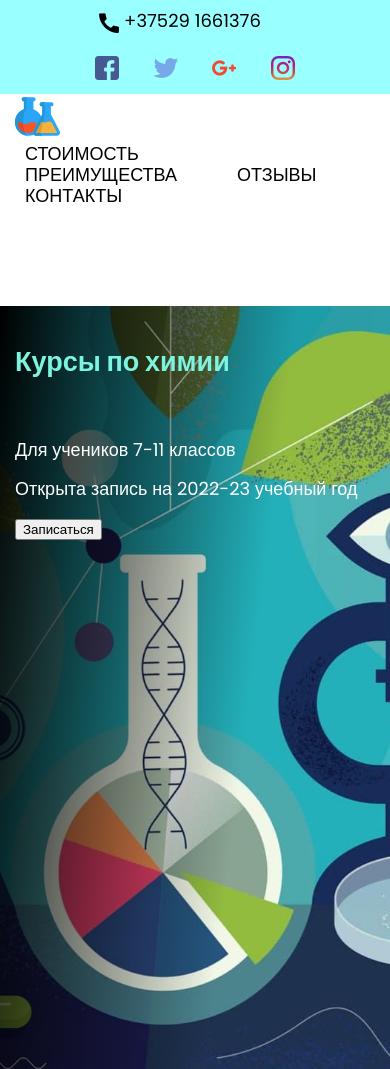
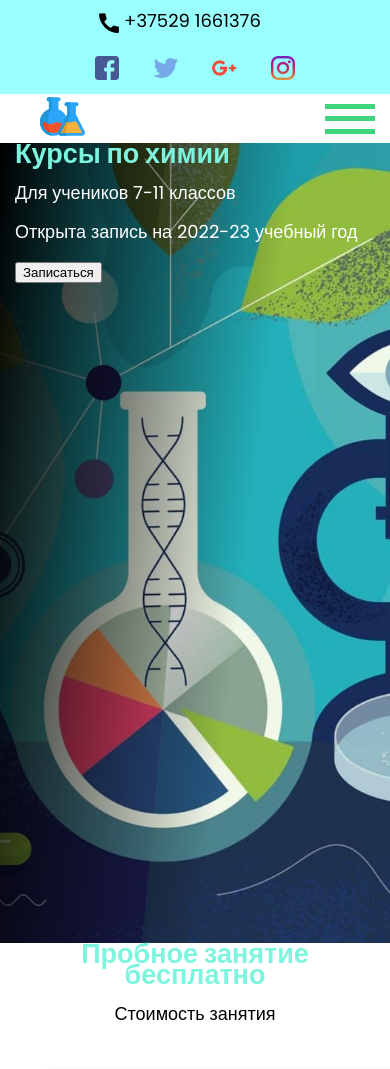
Before and after one commit to Evgen112227/repetitor-site, a plain HTML site: page index.html in a window 390 px wide. Shown: the top 1069 px of the page. Drawn offline with Linux system fonts and the light colour scheme.

Commit message:
Added some features

```diff
--- a/code.js
+++ b/code.js
@@ -0,0 +1,4 @@
+let burgerMenuButton = document.querySelector('.header-bottom__burger-menu');
+burgerMenuButton.addEventListener('click', () => {
+    burgerMenuButton.classList.toggle('header-bottom__burger-menu_open');
+})
--- a/index.html
+++ b/index.html
@@ -8,6 +8,7 @@
     <title>Document</title>
     <link rel="stylesheet" href="style.css">
 </head>
+
 
 <body class="page__body">
     <header class="header">
@@ -25,31 +26,42 @@
             </div>
         </section>
 
+
+
+
+
+        <section class="header-bottom">
             <div class="_container">
-            <div class="header__wrapper">
-                <div class="header__logo">
+                <div class="header-bottom__wrapper">
+                    <div class="header-bottom__logo">
                         <a href="#" class="logo">
-                        <img class="logo__img" src="img/chemistry-svgrepo-com.svg" alt="logo" width="45" height="45">
+                            <img class="logo__img" src="img/chemistry-svgrepo-com.svg" alt="logo" width="45"
+                                height="45">
                         </a>
                     </div>
-                <div class="header__nav">
+                    <div class="header-bottom__nav">
                         <nav class="nav">
-                        <!-- <button class="nav__button-toggler" type="button"><span class="visually-hidden">Открыть
-                                меню</span></button> -->
                             <ul class="nav__list">
-                            <li class="nav__item"><a href="">Стоимость</a></li>
-                            <li class="nav__item"><a href="">Преимущества</a></li>
-                            <li class="nav__item"><a href="">Отзывы</a></li>
-                            <li class="nav__item"><a href="">Контакты</a></li>
+                                <li class="nav__item"><a href="#">Главная</a></li>
+                                <li class="nav__item"><a href="#price">Стоимость</a></li>
+                                <li class="nav__item"><a href="#about">О преподавателе</a></li>
+                                <li class="nav__item"><a href="#education">Обучение</a></li>
+                                <li class="nav__item"><a href="#advantages">Преимущества</a></li>
+                                <li class="nav__item"><a href="#feedbacks">Отзывы</a></li>
+                                <li class="nav__item"><a href="#contacts">Контакты</a></li>
                             </ul>
                         </nav>
                     </div>
-
+                    <div class="header-bottom__burger-menu">
+                        <span></span>
+                    </div>
+                </div>
+        </section>
         </div>
 
 
-        </div>
     </header>
+
 
     <main>
         <section class="courses">
@@ -96,6 +108,7 @@
         </section>
     </main>
     <footer></footer>
+    <script src="code.js"></script>
 </body>
 
 </html>
--- a/style.css
+++ b/style.css
@@ -16,6 +16,15 @@ a {
     text-decoration: none;
     color: #000;
     text-transform: uppercase;
+}
+
+h1,
+h2,
+h3,
+h4,
+h5 {
+    margin: 0;
+    padding: 0;
 }
 
 ul {
@@ -118,43 +127,94 @@ ul {
     }
 }
 
+.header-bottom__wrapper {
+    display: flex;
+    justify-content: space-between;
+    align-items: center;
+}
+
+.logo {
+    margin: 0 55px 0 25px;
+
+}
+
+.nav {
+    padding: 15px 0px 0px 0;
+}
+
 .nav__list {
     display: flex;
     flex-wrap: wrap;
+    justify-content: center;
 }
 
 .nav__item {
-    margin-right: 40px;
+    margin-right: 10px;
+    margin-bottom: 20px;
 }
 
 .nav__item a {
     padding: 10px;
-
 }
 
-.nav__item a:hover {
-    outline: 1px solid green;
-    border-radius: 5px;
-    background-color: #ffe17f;
+.header-bottom__burger-menu {
+    display: none;
 }
 
-/* .phone,
-.mail {
-    position: relative;
-    font-size: 22px;
-    padding-left: 45px;
-    display: inline-block;
-} */
+.header-bottom__burger-menu span {
+    display: block;
+    width: 50px;
+    height: 5px;
+    background-color: #40d47e;
+    transition: all .7s ease-in-out;
+}
 
-/* .phone:before {
-    position: absolute;
+.header-bottom__burger-menu span:before,
+.header-bottom__burger-menu span:after {
+    display: block;
+    width: 100%;
+    height: 5px;
+    background-color: #40d47e;
     content: "";
-    width: 30px;
-    height: 30px;
-    background: url(img/call_black_24dp.svg) no-repeat;
-    left: 15px;
-} */
+    transition: all .7s ease-in-out;
+}
 
+.header-bottom__burger-menu span:before {
+    transform: translate(0, -12px);
+}
+
+.header-bottom__burger-menu span:after {
+    transform: translate(0, 8px);
+}
+
+.header-bottom__burger-menu_open span {
+    transform: rotate(180deg);
+}
+
+.header-bottom__burger-menu_open span:before,
+.header-bottom__burger-menu_open span:after {
+    width: 60%;
+}
+
+.header-bottom__burger-menu_open span:before {
+    transform: translate(24px, -10px) rotate(45deg);
+}
+
+.header-bottom__burger-menu_open span:after {
+    transform: translate(24px, 5px) rotate(-45deg);
+}
+
+
+
+@media all and (max-width: 750px) {
+    .nav__list {
+        display: none;
+    }
+
+    .header-bottom__burger-menu {
+        display: block;
+    }
+}
 
 /* ________________MAIN_______________ */
 
@@ -165,13 +225,12 @@ ul {
     background-position: center;
 }
 
-.courses__wrapper {
-    margin-top: 100px;
-}
+.courses__wrapper {}
 
 h2 {
     color: #7df4de;
-    padding: 45px 0;
+    padding: 0;
+    margin: 0;
 }
 
 .courses__text {
```
Lines whose indentation alone changed are shown as unchanged.
